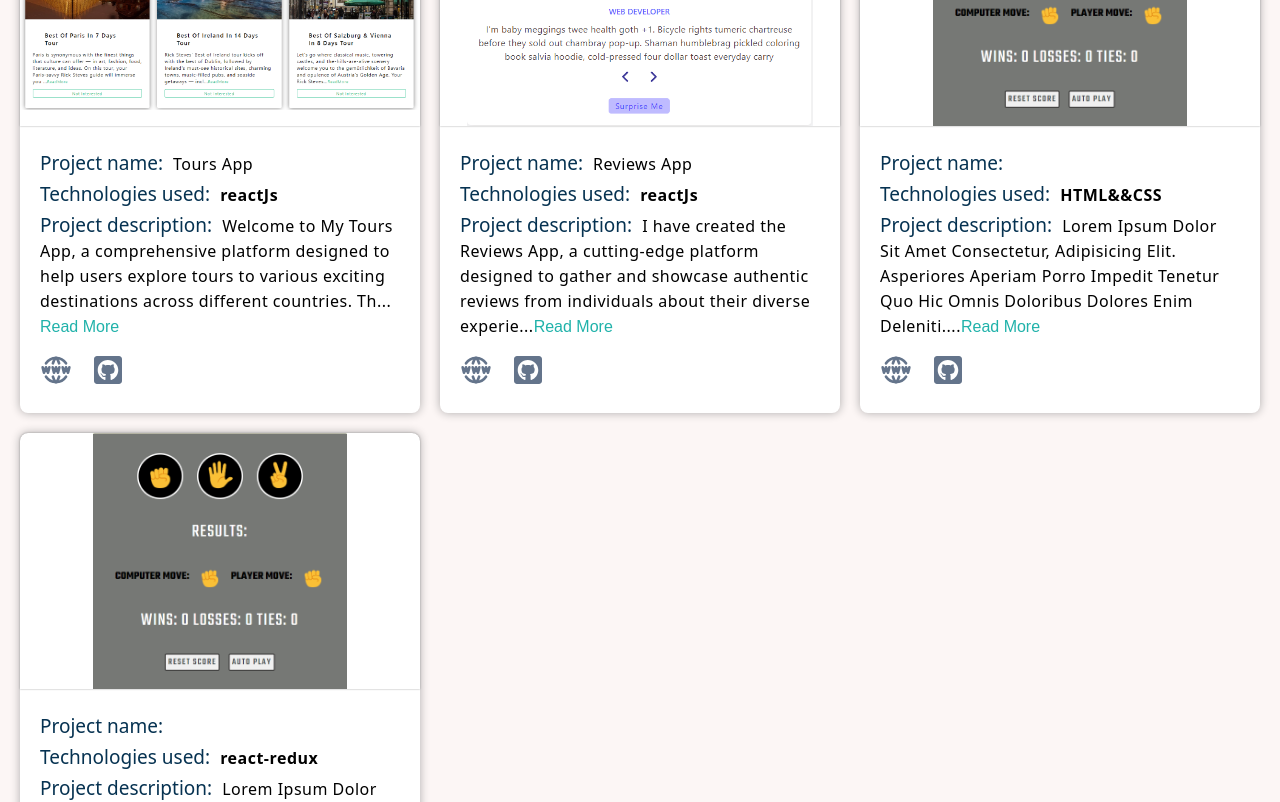
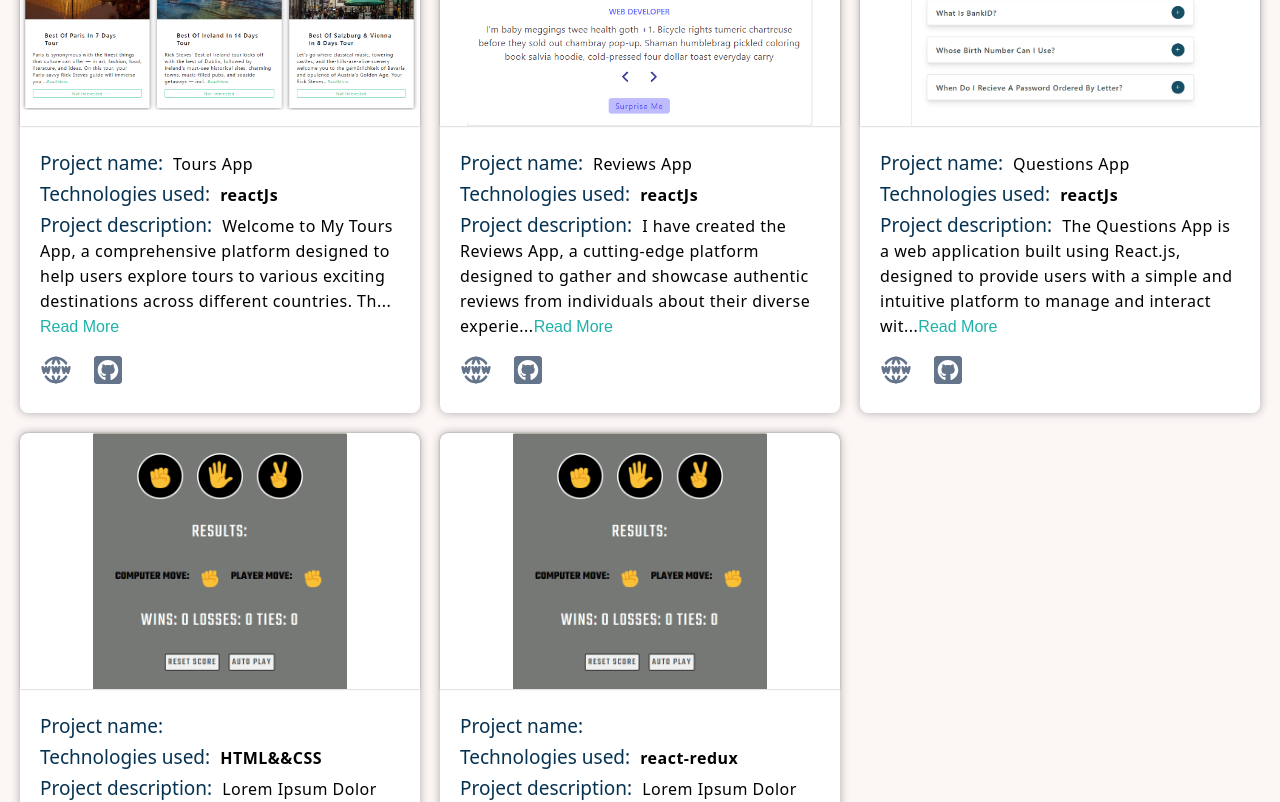
Before and after one commit to Keerti-kumar-shakya/host-small-project-setup, a React (Vite) app: page / in a window 1280 px wide. Shown: the part 1180-1982 px from the top of the page. Built offline with nearby package versions, Linux system fonts and the light colour scheme; a web font is replaced by a local one.

Commit message:
question app uploaded

```diff
--- a/src/projectsData.js
+++ b/src/projectsData.js
@@ -4,6 +4,7 @@ import sImg_2 from './projects-images/02-rock-paper-scissor.png';
 import sImg_3 from './projects-images/03-todo-list-app.png';
 import sImg_4 from './projects-images/04-react-tour-app.png';
 import sImg_5 from './projects-images/05-reviews-app.png';
+import sImg_6 from './projects-images/06-question-img.png';
 //import sImg_3 from './projects-images'
 
 import { nanoid } from 'nanoid';
@@ -91,9 +92,20 @@ export const smallProjectData = [
 
     projectName: 'reviews app'
 
-  }
+  },
+  {
+    id: nanoid(),
+    category: 'reactJs',
+    img: sImg_6,
+    techUsed: 'reactJs',
+    desc: 'The Questions App is a web application built using React.js, designed to provide users with a simple and intuitive platform to manage and interact with questions. This project leverages fundamental concepts of React.js, making it a perfect showcase of core React principles such as component-based architecture, state management, and lifecycle methods.',
+    url: 'https://react-small-question-app-project.netlify.app/',
 
-    ,
+    github: 'https://github.com/Keerti-kumar-shakya/small-react-projects/tree/main/04%20-%20Questions%20app',
+
+    projectName: 'Questions App'
+
+  },
     {
       id: nanoid(),
       category: 'HTML&&CSS',
```
Also changed, not shown: src/projects-images/06-question-img.png (added).
